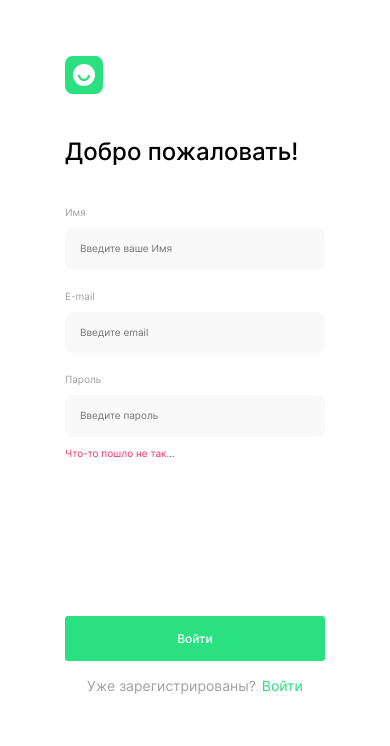
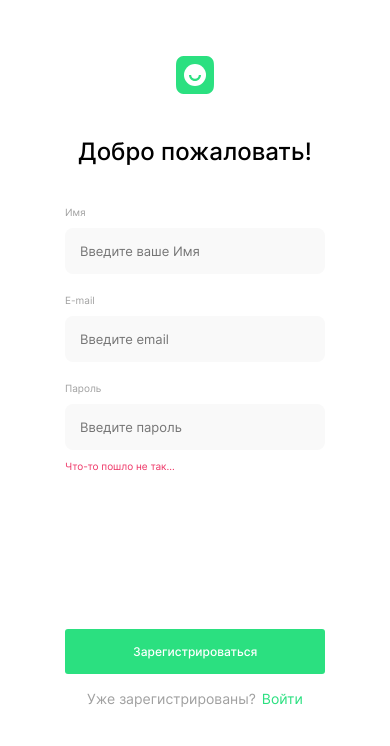
Before and after one commit to NikiforovN/movies-explorer-frontend, a React (Create React App) app: page /signup in a window 390 px wide. Shown: the top 746 px of the page. Built offline with nearby package versions, Linux system fonts and the light colour scheme.

Commit message:
added responsive signIn and signUp

```diff
--- a/src/components/Form/Form.css
+++ b/src/components/Form/Form.css
@@ -14,7 +14,7 @@
   margin-bottom: 20px;
 }
 
-.form__input-label:last-of-type{
+.form__input-label:last-of-type {
   margin-bottom: 0;
 }
 
@@ -27,6 +27,8 @@
   border-radius: 8px;
   border: none;
   padding: 15px;
+  font-size: 13px;
+  line-height: 16px;
 }
 
 .form__submit-button {
--- a/src/components/Form/Form.js
+++ b/src/components/Form/Form.js
@@ -38,6 +38,7 @@ export default function Form() {
                         required
                     />
                     <span class="form__input-error">Что-то пошло не так...</span>
+                    <button type='submit' className='form__submit-button'>Зарегистрироваться</button>
                 </label>
             </Route>
             <Route exact path='/signin'>
@@ -64,8 +65,8 @@ export default function Form() {
                     />
                     <span class="form__input-error">Что-то пошло не так...</span>
                 </label>
+                <button type='submit' className='form__submit-button'>Войти</button>
             </Route>
-            <button type='submit' className='form__submit-button'>Войти</button>
         </form>
     )
 }
--- a/src/components/SignUp/SignUp.css
+++ b/src/components/SignUp/SignUp.css
@@ -57,5 +57,10 @@
   .signup {
     padding: 56px 0 30px;
   }
-
+  .signup__logo {
+    align-self: center;
+  }
+  .signup__title {
+    align-self: center;
+  }
 }
```
